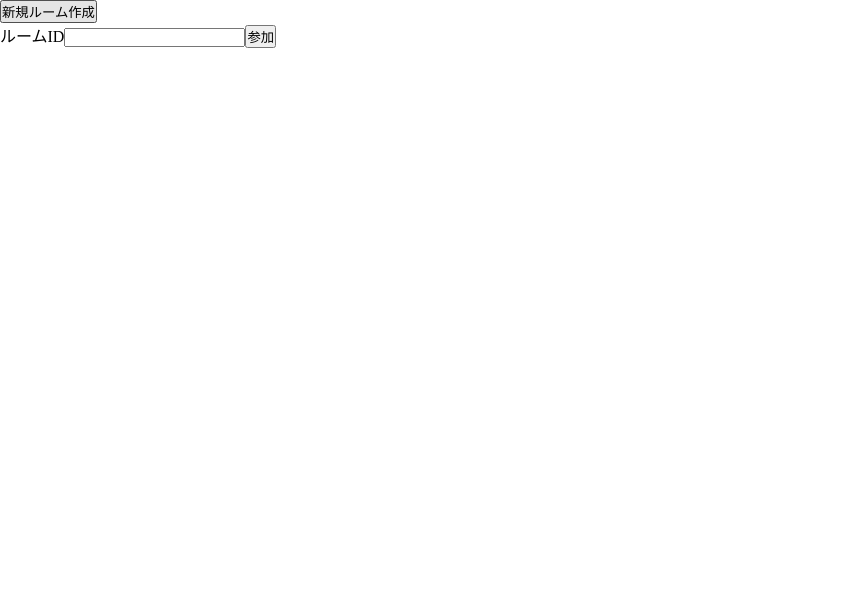
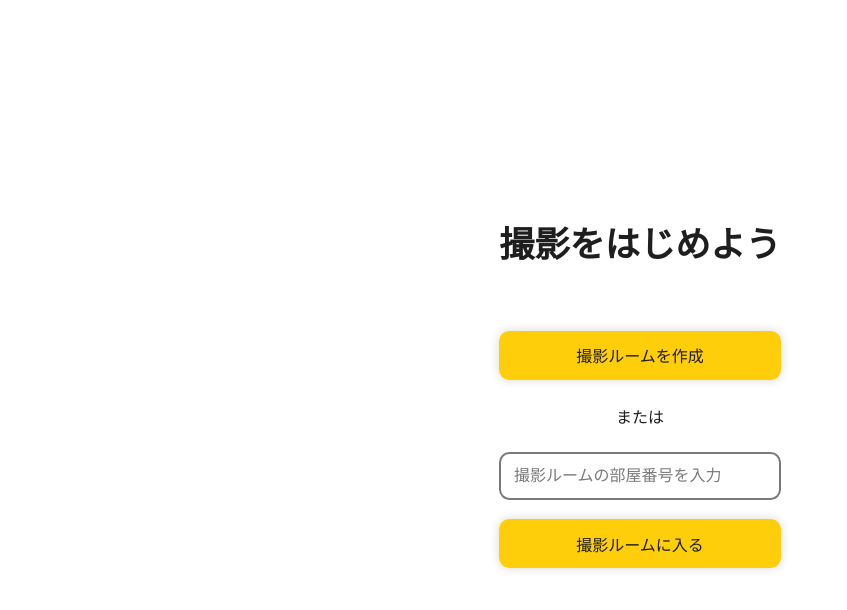
Before and after one commit to ProvinDevs/2020vol5-frontend, a React app: page / in a window 1280 px wide. Shown: the top 610 px of the page, without its empty margins (0-847 px from the left). Built offline with nearby package versions, Linux system fonts and the light colour scheme.

Commit message:
feat: home design (#14)
* feat: button style

* feat: input style

* feat: button style

```diff
--- /dev/null
+++ b/src/_color.variable.scss
@@ -0,0 +1,15 @@
+@use 'sass:map';
+
+@function color($color: white) {
+  $color-list: (
+    primary: #fece0a,
+    shadow: #46380033,
+    black: #1e1e1e,
+    tr-black: #1e1e1ebf,
+    grey1: #5a5a5a,
+    grey2: #7a7a7a,
+    white: #ffffff,
+  );
+
+  @return map.get($color-list, $color);
+}
--- /dev/null
+++ b/src/_details.variable.scss
@@ -0,0 +1,21 @@
+@use "./color.variable";
+
+@function solid-border($thickness: 2px, $color: color.color(grey2)) {
+  @return $thickness solid $color;
+}
+
+@mixin transition {
+  transition: 0.2s;
+}
+
+@mixin shadow-style {
+  box-shadow: 0px 0px 10px color.color(shadow);
+}
+
+@mixin radius($corner: 0.65) {
+  @if $corner == round {
+    border-radius: 50%;
+  } @else {
+    border-radius: 0.65rem;
+  }
+}
--- /dev/null
+++ b/src/_use.scss
@@ -0,0 +1,2 @@
+@forward './color.variable';
+@forward './details.variable';
--- /dev/null
+++ b/src/components/common/Button.module.scss
@@ -0,0 +1,28 @@
+@use "../../use";
+
+@mixin common {
+  @include use.transition;
+  @include use.shadow-style;
+  border: none;
+  &:hover {
+    box-shadow: none;
+  }
+
+  &:focus {
+    outline: none;
+  }
+}
+
+.square {
+  @include common;
+  @include use.radius;
+  color: use.color(black);
+  background-color: use.color(primary);
+  width: 100%;
+  padding: 0.8rem;
+  font-size: 1rem;
+}
+
+.round {
+  @include common;
+}
--- /dev/null
+++ b/src/components/common/Button.tsx
@@ -0,0 +1,20 @@
+import type { FC, DetailedHTMLProps } from "react";
+import styles from "./Button.module.scss";
+
+type Props = {
+  buttonStyle: "square" | "round";
+} & DetailedHTMLProps<
+  React.ButtonHTMLAttributes<HTMLButtonElement>,
+  HTMLButtonElement
+>;
+
+const Button: FC<Props> = (props) => {
+  const { children, className, buttonStyle, ...other } = props;
+  return (
+    <button className={styles[buttonStyle] + " " + className} {...other}>
+      {children}
+    </button>
+  );
+};
+
+export default Button;
--- /dev/null
+++ b/src/components/common/Input.module.scss
@@ -0,0 +1,20 @@
+@use "../../use";
+
+.input {
+  @include use.radius;
+  @include use.transition;
+  width: 100%;
+  padding: 0.8rem;
+  font-size: 1rem;
+  border: use.solid-border();
+  color: use.color(black);
+
+  &:focus {
+    outline: none;
+    border: use.solid-border($color: use.color(primary));
+  }
+
+  &::placeholder {
+    color: use.color(grey2);
+  }
+}
--- /dev/null
+++ b/src/components/common/Input.tsx
@@ -0,0 +1,23 @@
+import React, { DetailedHTMLProps, FC } from "react";
+
+import styles from "./Input.module.scss";
+
+type Props = DetailedHTMLProps<
+  React.InputHTMLAttributes<HTMLInputElement>,
+  HTMLInputElement
+>;
+
+const Input: FC<Props> = (props) => {
+  const { children, className, ...inputProps } = props;
+
+  return (
+    <div>
+      <label>
+        <input className={styles["input"] + " " + className} {...inputProps} />
+        {children}
+      </label>
+    </div>
+  );
+};
+
+export default Input;
--- a/src/global.scss
+++ b/src/global.scss
@@ -1,4 +1,17 @@
+@use "./use";
+
 * {
   margin: 0;
   padding: 0;
+  box-sizing: border-box;
 }
+
+html {
+  color: use.color(black);
+  font-size: 16px;
+}
+
+a {
+  text-decoration: none;
+  color: use.color(black);
+}
--- /dev/null
+++ b/src/pages/Home.module.scss
@@ -0,0 +1,28 @@
+@use "../use";
+
+.wrapper {
+  display: flex;
+  flex-direction: column;
+  justify-content: center;
+  align-items: center;
+  height: 100vh;
+}
+
+.inner-wrapper {
+  margin-bottom: 1rem;
+}
+
+.title {
+  font-size: 2.2rem;
+  padding-bottom: 4rem;
+}
+
+.or {
+  display: block;
+  text-align: center;
+  padding: 1.5rem;
+}
+
+.input {
+  margin-bottom: 1.2rem;
+}
--- a/src/pages/Home.tsx
+++ b/src/pages/Home.tsx
@@ -1,12 +1,15 @@
 import type { FC } from "react";
+import { useState } from "react";
 import type { BrowserRouterProps } from "react-router-dom";
-import { useState } from "react";
 import { useHistory } from "react-router-dom";
 
 import { useStore } from "../lib/webrtc/store";
 import { GrpcApiClient } from "../lib/grpc";
 import { assertNonNull } from "../utils/assert";
 import { ConnectionController } from "../lib/webrtc/connection";
+import Button from "../components/common/Button";
+import Input from "../components/common/Input";
+import styles from "./Home.module.scss";
 
 const Home: FC<BrowserRouterProps> = () => {
   const [strRoomId, setStrRoomId] = useState("");
@@ -67,17 +70,22 @@ const Home: FC<BrowserRouterProps> = () => {
   };
 
   return (
-    <div>
-      <div>
-        <button onClick={handleCreateClick}>新規ルーム作成</button>
-      </div>
-      <div>
-        <span>ルームID</span>
-        <input
+    <div className={styles["wrapper"]}>
+      <div className={styles["inner-wrapper"]}>
+        <h1 className={styles["title"]}>撮影をはじめよう</h1>
+        <Button onClick={handleCreateClick} buttonStyle="square">
+          撮影ルームを作成
+        </Button>
+        <span className={styles["or"]}>または</span>
+        <Input
           value={strRoomId}
           onChange={({ target }) => setStrRoomId(target.value)}
+          placeholder="撮影ルームの部屋番号を入力"
+          className={styles["input"]}
         />
-        <button onClick={handleJoinClick}>参加</button>
+        <Button onClick={handleJoinClick} buttonStyle="square">
+          撮影ルームに入る
+        </Button>
       </div>
     </div>
   );
```
